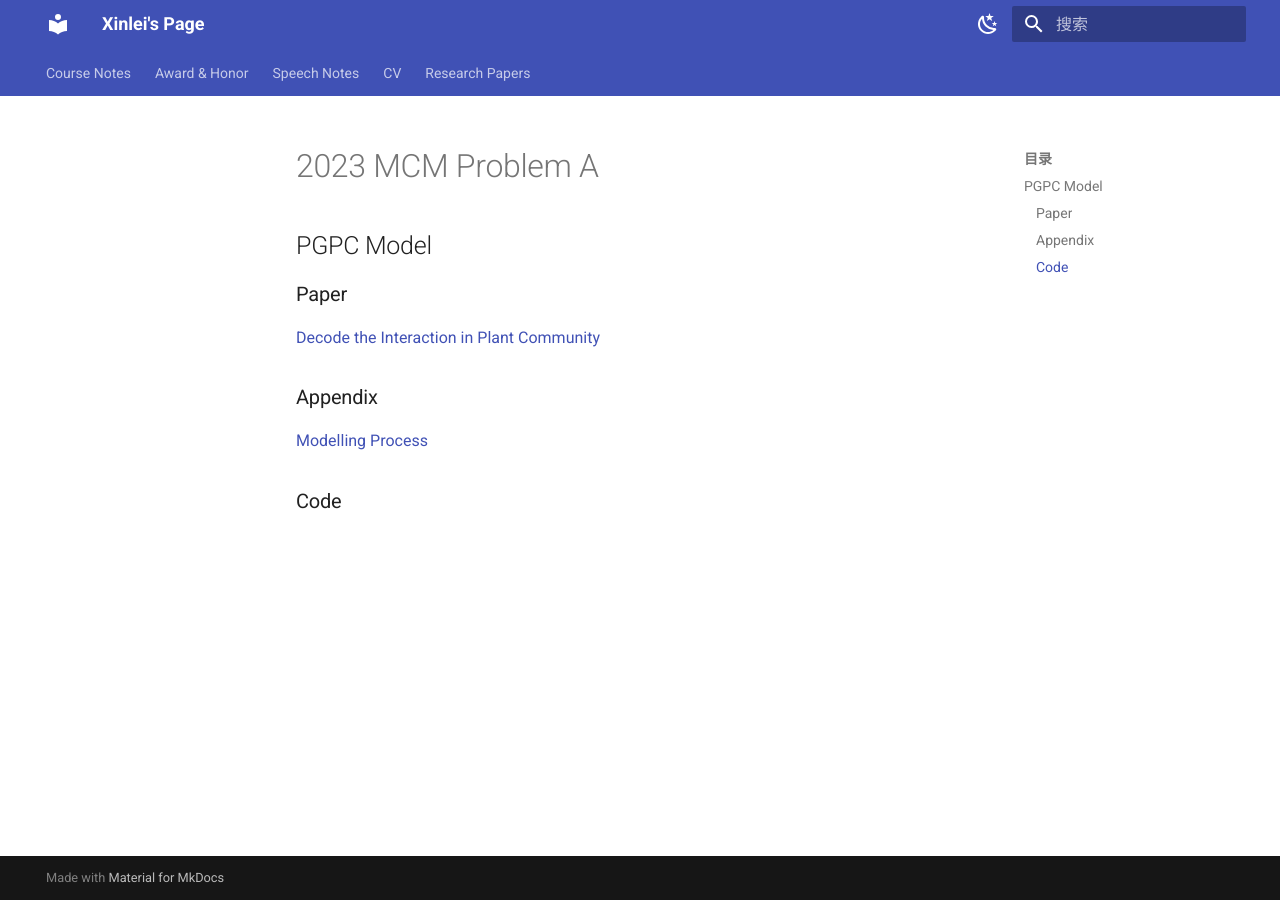
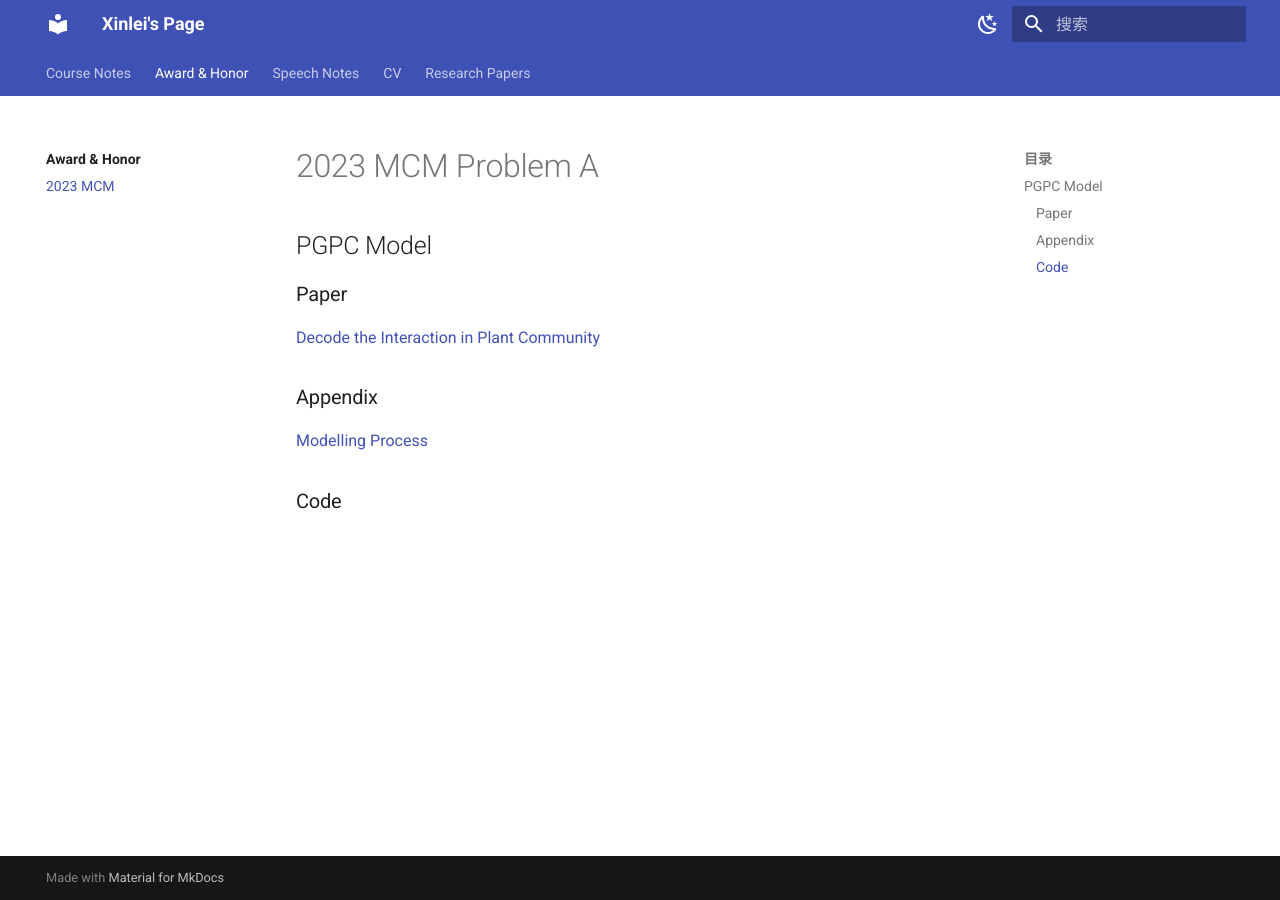
Before and after one commit to GuanQinG-GitHub/XinleiZhang_Website, an MkDocs documentation site: the page built from docs/Awards/2023MCM/2023MCM.md, in a window 1280 px wide. Built offline with MkDocs 1.6.1 and Material for MkDocs 9.7.7, drawn with Linux system fonts in a browser that asks for light colours; some of the changed lines change nothing that is shown.

Commit message:
Update mkdocs.yml

```diff
--- a/mkdocs.yml
+++ b/mkdocs.yml
@@ -22,7 +22,7 @@
 
  - Award & Honor:
    - Awards/index.md
-   - 2023 MCM: 2023MCM/2023MCM.md
+   - 2023 MCM: Awards/2023MCM/2023MCM.md
 
  - Speech Notes:
    - Speech/index.md
```
